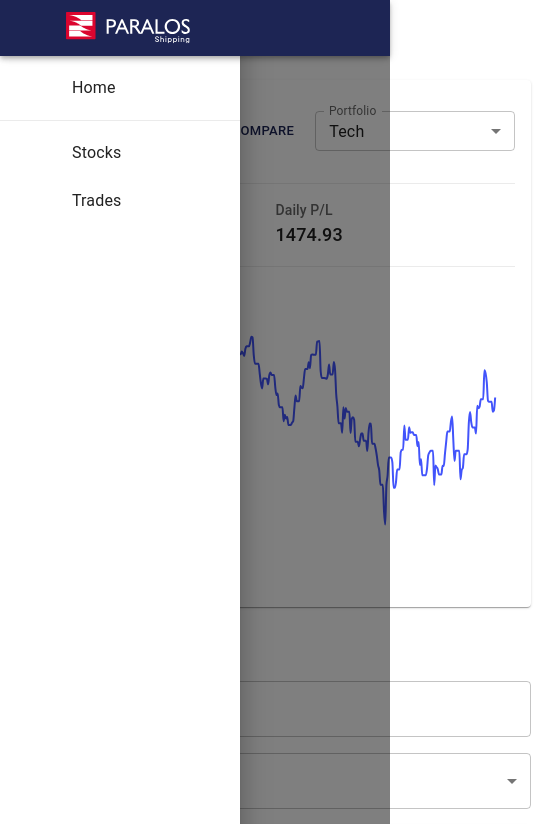
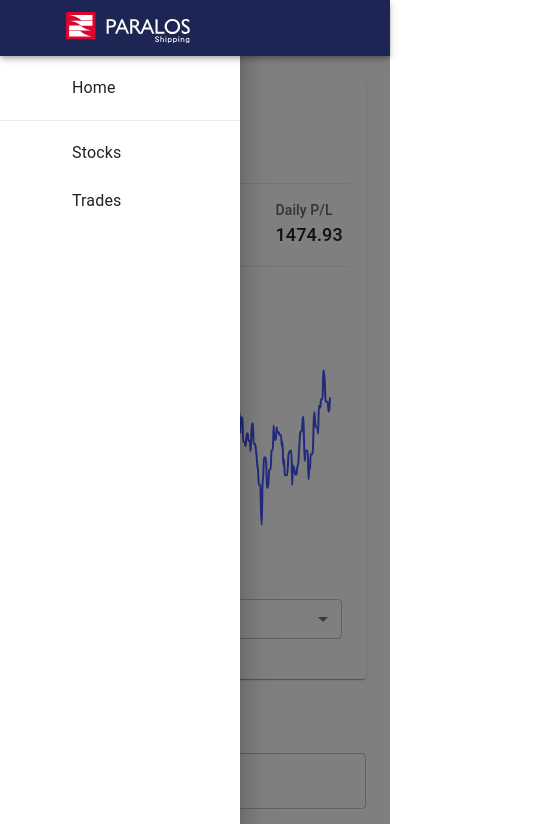
Before and after one commit to vlchristos/paralos-dashboard, a React (Vite) app: page / in a window 390 px wide. Shown: the top 824 px of the page, 555 px wide, since content can reach past the window. Built offline with nearby package versions, Linux system fonts and the light colour scheme; some icons are missing.

Commit message:
Better ui for smaller screens

```diff
--- a/src/components/AppDrawer.tsx
+++ b/src/components/AppDrawer.tsx
@@ -13,8 +13,9 @@ import {
 import HomeOutlinedIcon from "@mui/icons-material/HomeOutlined";
 import ShowChartOutlinedIcon from "@mui/icons-material/ShowChartOutlined";
 import BusinessCenterOutlinedIcon from "@mui/icons-material/BusinessCenterOutlined";
-import { useAppSelector } from "../store";
+import { useAppDispatch, useAppSelector } from "../store";
 import { Link } from "react-router";
+import { toggleMainMenu } from "../store/global/globalSlice";
 
 const DRAWER_WIDTH = 240;
 const MENU_ITEMS = [
@@ -27,11 +28,18 @@ const MENU_ITEMS = [
 ];
 
 export default function AppDrawer() {
-  const isMobile = useMediaQuery("(max-width: 720px)"); // Example breakpoint for responsive design
+  const dispatch = useAppDispatch();
+  const isMobile = useMediaQuery("(max-width: 720px)");
   const drawerOpen = useAppSelector((state) => state.global.mainMenuOpen);
+
+  function handleDrawerClose() {
+    dispatch(toggleMainMenu());
+  }
+
   return (
     <Drawer
       open={drawerOpen}
+      onClose={handleDrawerClose}
       variant={isMobile ? "temporary" : "permanent"}
       sx={{
         width: drawerOpen ? DRAWER_WIDTH : 0,
--- a/src/components/AppLayout.tsx
+++ b/src/components/AppLayout.tsx
@@ -11,7 +11,7 @@ export default function AppLayout({ children }: LayoutProps) {
     <Box display="flex">
       <AppHeader />
       <AppDrawer />
-      <Box sx={{ flexGrow: 1, p: 3 }}>
+      <Box sx={{ flexGrow: 1, p: 3, overflowX: "hidden" }}>
         <Toolbar />
         {children}
       </Box>
--- a/src/components/Pages/home/PortfolioDetails.tsx
+++ b/src/components/Pages/home/PortfolioDetails.tsx
@@ -25,7 +25,13 @@ export default function PortfolioDetails() {
   return (
     <Card>
       <CardContent>
-        <Box display="flex" justifyContent="space-between" alignItems="top">
+        <Box
+          display="flex"
+          flexDirection={{ xs: "column", sm: "row" }}
+          gap={2}
+          justifyContent="space-between"
+          alignItems="top"
+        >
           <Box>
             <Typography variant="subtitle2" color="textSecondary">
               Selected Portfolio
@@ -34,11 +40,17 @@ export default function PortfolioDetails() {
               {selectedPortfolio ? selectedPortfolio.name : "–"}
             </Typography>
           </Box>
-          <Box display="flex" gap={2} alignItems="center">
+          <Box
+            display={{ xs: "none", sm: "flex" }}
+            flexGrow={{ xs: 1, sm: 0 }}
+            gap={2}
+            alignItems="center"
+          >
             <Button
               size="small"
               variant={compare ? "contained" : "text"}
               onClick={handleCompare}
+              fullWidth
             >
               Compare
             </Button>
@@ -51,6 +63,24 @@ export default function PortfolioDetails() {
         </Box>
         <Divider sx={{ mb: 2 }} />
         {compare ? <PortfolioGraph /> : <PortfolioGraphSimple />}
+        <Box
+          display={{ xs: "flex", sm: "none" }}
+          flexGrow={{ xs: 1, sm: 0 }}
+          gap={2}
+          alignItems="center"
+          px={1}
+          py={2}
+        >
+          <Button
+            size="small"
+            variant={compare ? "contained" : "text"}
+            onClick={handleCompare}
+            fullWidth
+          >
+            Compare
+          </Button>
+          <PortfolioSelector />
+        </Box>
       </CardContent>
     </Card>
   );
--- a/src/components/Pages/home/index.tsx
+++ b/src/components/Pages/home/index.tsx
@@ -38,7 +38,7 @@ export default function Home() {
             </Typography>
             <StocksFilters />
           </Box>
-          <Box component={Paper} p={2}>
+          <Box width="100%" overflow="hidden" component={Paper} p={2}>
             <StocksTable stocks={filteredStocks} />
           </Box>
         </>
```
